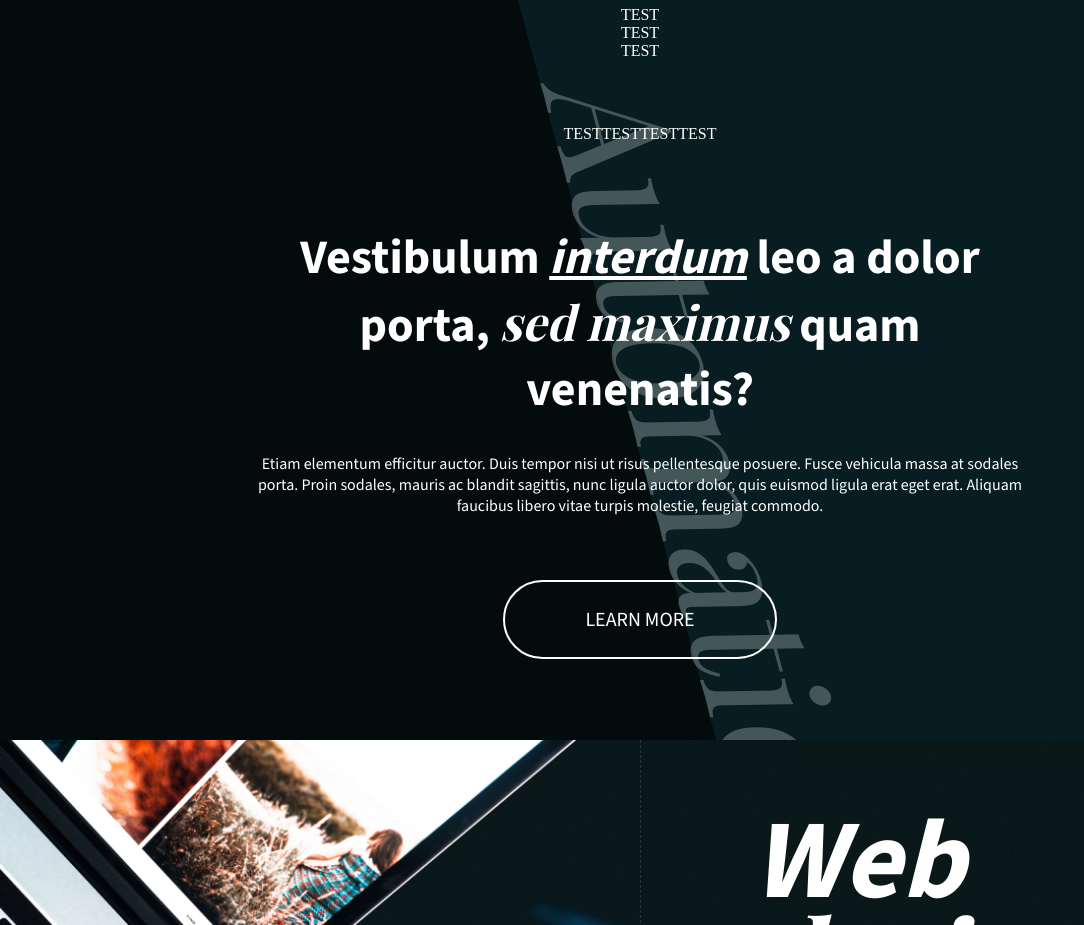
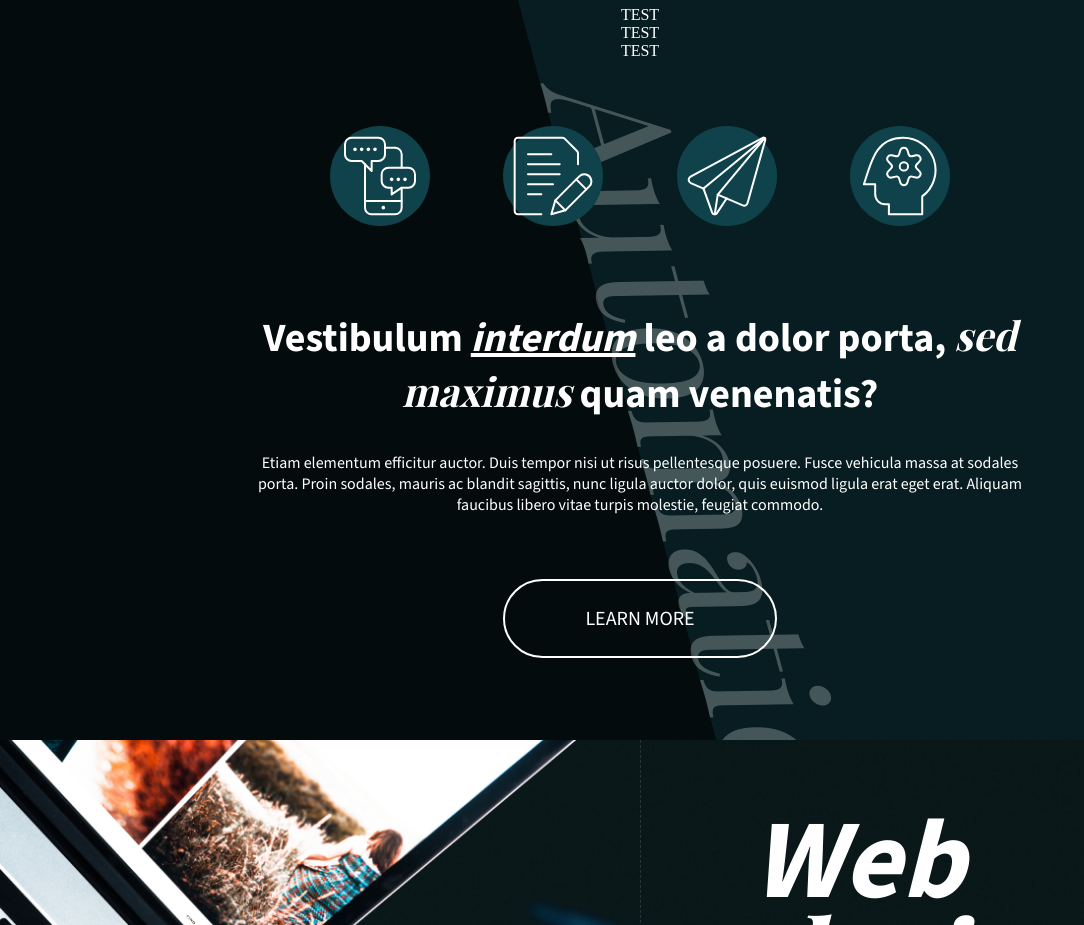
Before and after one commit to renrutoet/consumer-rights-task, a Next.js app: page / in a window 1280 px wide. Shown: the part 860-1785 px from the top of the page, without its empty margins (0-1084 px from the left). Built offline with nearby package versions, Linux system fonts and the light colour scheme; a web font is replaced by a local one.

Commit message:
feat: temp tweak to Row styling, rework pending also added section icons

```diff
--- a/src/app/components/Row/Row.module.scss
+++ b/src/app/components/Row/Row.module.scss
@@ -1,15 +1,25 @@
+@mixin row-height($height) {
+    height: $height;
+}
+
 .row {
     display: flex;
     align-items: center;
     justify-content: space-evenly;
+    width: 100%;
 
     &--between {
         @extend .row;
         justify-content: space-between;
     }
 
+    &--eighth {
+        @extend .row;
+        @include row-height(12.5%);
+    }
+
     &--full-height {
         @extend .row;
-        height: 100%;
+        @include row-height(100%);
     }
 }
--- a/src/app/components/Row/Row.tsx
+++ b/src/app/components/Row/Row.tsx
@@ -3,18 +3,22 @@ import styles from './Row.module.scss'
 
 interface RowProps extends PropsWithChildren {
     justifyContent?: 'between'
-    fullHeight?: boolean
+    height?: 'full' | 'eighth'
 }
 
 export const Row = ({
     children,
     justifyContent,
-    fullHeight,
+    height,
 }: RowProps): JSX.Element => {
     let classes = [`${styles.row}`]
 
-    if (fullHeight) {
+    if (height === 'full') {
         classes.push(` ${styles[`row--full-height`]}`)
+    }
+
+    if (height === 'eighth') {
+        classes.push(` ${styles[`row--eighth`]}`)
     }
 
     if (justifyContent) {
--- a/src/app/components/Sections/Contact/ContactMethods.tsx
+++ b/src/app/components/Sections/Contact/ContactMethods.tsx
@@ -42,7 +42,7 @@ const mockContactMethodData = [
 export const ContactMethods = (): JSX.Element => {
     return (
         <div className={`${contactStyles['contact-methods']} `}>
-            <Row fullHeight>
+            <Row height="full">
                 {mockContactMethodData
                     ? mockContactMethodData.map((iconData, index) => {
                           return (
--- a/src/app/components/Sections/WhatWeDo/WhatWeDo.module.scss
+++ b/src/app/components/Sections/WhatWeDo/WhatWeDo.module.scss
@@ -14,7 +14,7 @@
     font-weight: 700;
 
     &__heading {
-        font-size: 3rem;
+        font-size: 2.5rem;
     }
 
     & div {
--- a/src/app/components/Sections/WhatWeDo/WhatWeDo.tsx
+++ b/src/app/components/Sections/WhatWeDo/WhatWeDo.tsx
@@ -1,9 +1,30 @@
+import Image from 'next/image'
+import phoneChattingIcon from '../../../../../public/icons/phone-chatting.svg'
+import fileIcon from '../../../../../public/icons/common-file-text-edit.svg'
+import emailIcon from '../../../../../public/icons/send-email-1.svg'
+import brainIcon from '../../../../../public/icons/settings-human.svg'
 import { SplitBackground } from '../../SplitBackground/SplitBackground'
 import textStyles from '../../../styles/text.module.scss'
 import pageStyles from '../../../styles/Page.module.scss'
 import whatWeDoStyles from './WhatWeDo.module.scss'
 import { Column } from '../../Column/Column'
 import { Row } from '../../Row/Row'
+import { IconWrapper } from '../../Icon/Icon'
+
+const mockIconData = [
+    {
+        content: <Image src={phoneChattingIcon} alt="phone device icon" />,
+    },
+    {
+        content: <Image src={fileIcon} alt="file icon" />,
+    },
+    {
+        content: <Image src={emailIcon} alt="email icon" />,
+    },
+    {
+        content: <Image src={brainIcon} alt="mechanical brain icon" />,
+    },
+]
 
 export const WhatWeDo = (): JSX.Element => {
     return (
@@ -17,11 +38,19 @@ export const WhatWeDo = (): JSX.Element => {
                     <div>TEST</div>
                     <div>TEST</div>
                 </div>
-                <Row>
-                    <div>TEST</div>
-                    <div>TEST</div>
-                    <div>TEST</div>
-                    <div>TEST</div>
+                <Row height="eighth">
+                    {mockIconData
+                        ? mockIconData.map((iconData, index) => {
+                              return (
+                                  <IconWrapper
+                                      key={`what-we-do-icons-${index}`}
+                                      circle
+                                  >
+                                      {iconData.content}
+                                  </IconWrapper>
+                              )
+                          })
+                        : null}
                 </Row>
                 <div className={`${whatWeDoStyles.bottom}`}>
                     <h4
```
